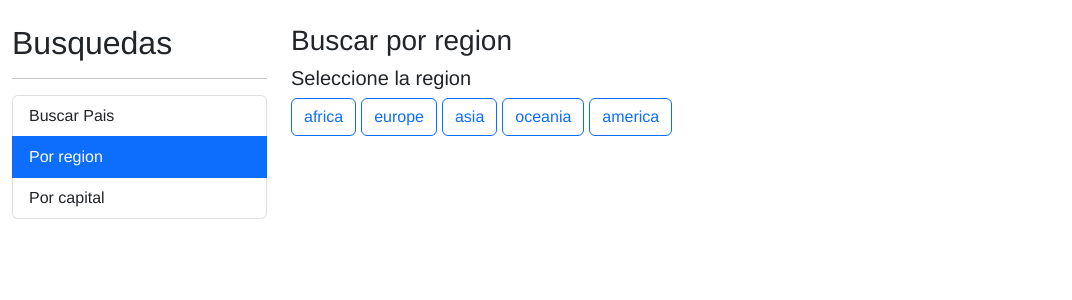
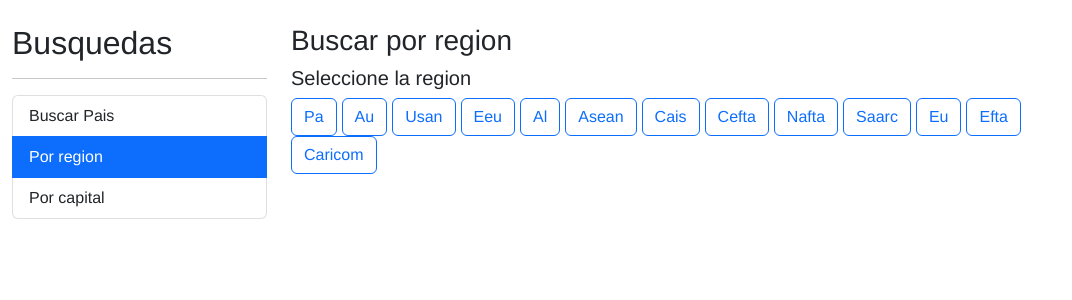
Before and after one commit to Cold-Reactor/Curso-Angular, an Angular app: page /region in a window 1280 px wide. Shown: the top 300 px of the page, without its empty margins (0-1072 px from the left). Built offline with nearby package versions, Linux system fonts and the light colour scheme.

Commit message:
Cuarta subida en desarrollo

```diff
--- a/src/app/pais/pages/por-region/por-region.component.html
+++ b/src/app/pais/pages/por-region/por-region.component.html
@@ -1,10 +1,27 @@
-<h3>Buscar por region <small>{{regionActiva | titlecase}}</small></h3>
+<h3>
+  Buscar por region <small>{{ regionActiva | titlecase }}</small>
+</h3>
 
 <h5>Seleccione la region</h5>
 <div class="row">
-    <div class="col">
-        <button *ngFor="let region of regiones" class="btn btn-outline-primary" (click)="activarRegion(region)">
-            {{ region}}
-        </button>
-    </div>
+  <div class="col">
+    <!-- [class.btn-primary] ="region === regionActiva" -->
+    <!-- [ngClass]="{
+            'btn-primary': region === regionActiva,
+            'btn-outline-primary': regionActiva !=== region
+        }" -->
+
+    <button
+      *ngFor="let region of regiones"
+      [class]="
+        region == regionActiva ? 'btn btn-primary' : 'btn btn-outline-primary'"
+      (click)="activarRegion(region)">
+      {{ region | titlecase }}
+    </button>
+  </div>
 </div>
+<!-- <div class="row">
+  <div class="col">
+    <app-pais-tabla [paises]="paises"></app-pais-tabla>
+  </div>
+</div> -->
--- a/src/app/pais/pages/por-region/por-region.component.ts
+++ b/src/app/pais/pages/por-region/por-region.component.ts
@@ -1,4 +1,6 @@
 import { Component} from '@angular/core';
+import { PorPais } from '../../interfaces/pais.interface';
+import { PaisService } from '../../services/pais.service';
 
 @Component({
   selector: 'app-por-region',
@@ -9,10 +11,27 @@ import { Component} from '@angular/core';
 })
 export class PorRegionComponent{
 
-  regiones: string[] = ['africa', 'europe', 'asia', 'oceania', 'america'];
+  regiones: string[] = ['PA', 'AU', 'USAN', 'EEU', 'AL','ASEAN','CAIS','CEFTA','NAFTA','SAARC','EU','EFTA','CARICOM'];
   regionActiva: string = ''
+  paises: PorPais[] = []
 
-  constructor() {}
+
+  // constructor(private service: PaisService) {}
+
+  // buscar(termino: string) {
+  //   this.termino = termino;
+
+  //   this.service.buscarCapital(termino)
+  //   .subscribe(resp => {
+  //     this.error = false
+  //     this.capitales = resp
+  //     console.log(resp,"dasdasdasda");
+
+  //   }, (err) =>{
+  //     this.error = true
+  //     this.capitales = []
+  //   });
+  // }
 
   activarRegion(region: string) {
     this.regionActiva = region;
--- a/src/app/pais/services/pais.service.ts
+++ b/src/app/pais/services/pais.service.ts
@@ -9,6 +9,8 @@ import { PorPais } from '../interfaces/pais.interface';
 })
 export class PaisService {
   private apiUrl: string = 'https://restcountries.com/v3.1';
+  private apiUrl2: string = 'https://restcountries.com/v2';
+
 
   constructor(private httpClient: HttpClient) {}
 
@@ -30,4 +32,10 @@ export class PaisService {
 
     return this.httpClient.get<PorPais[]>(url);
   }
+
+  regional(id: string): Observable<PorPais[]> {
+    const url = `${this.apiUrl2}/regionalbloc/${id}`;
+
+    return this.httpClient.get<PorPais[]>(url);
+  }
 }
```
